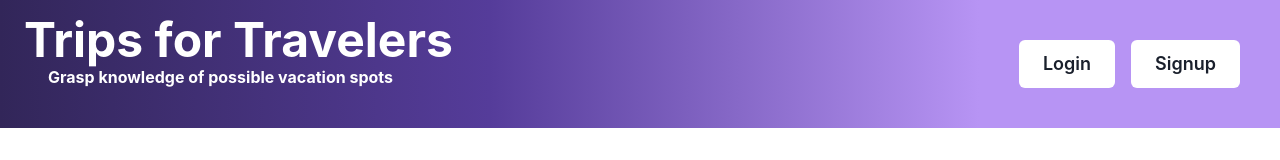
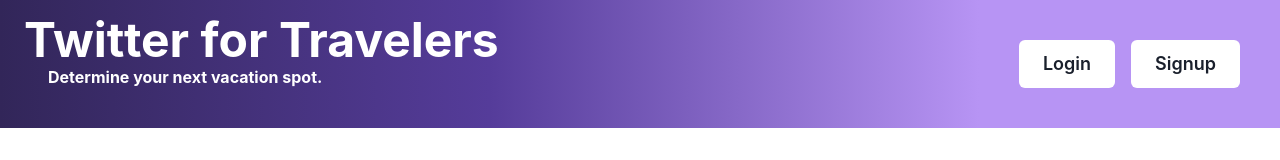
Before and after one commit to saucymj/MERN-BookingApp, a React (Create React App) app in the folder client/: page / in a window 1280 px wide. Shown: the top 160 px of the page. Built offline with nearby package versions, Linux system fonts and the light colour scheme; no server answers.

Commit message:
minor changes

```diff
--- a/client/src/components/Header/index.js
+++ b/client/src/components/Header/index.js
@@ -16,11 +16,11 @@
                 <div>
                     <Link className="" to="/">
                         <Heading color="white" as='h1' size='2xl' pl="2">
-                            Trips for Travelers
+                            Twitter for Travelers
                         </Heading>
                     </Link>
                     <Heading color="white" as="h2" size="sm" pt="1" pl="8">
-                        Grasp knowledge of possible vacation spots
+                        Determine your next vacation spot.
                     </Heading>
                 </div>
                 </Box>
```
